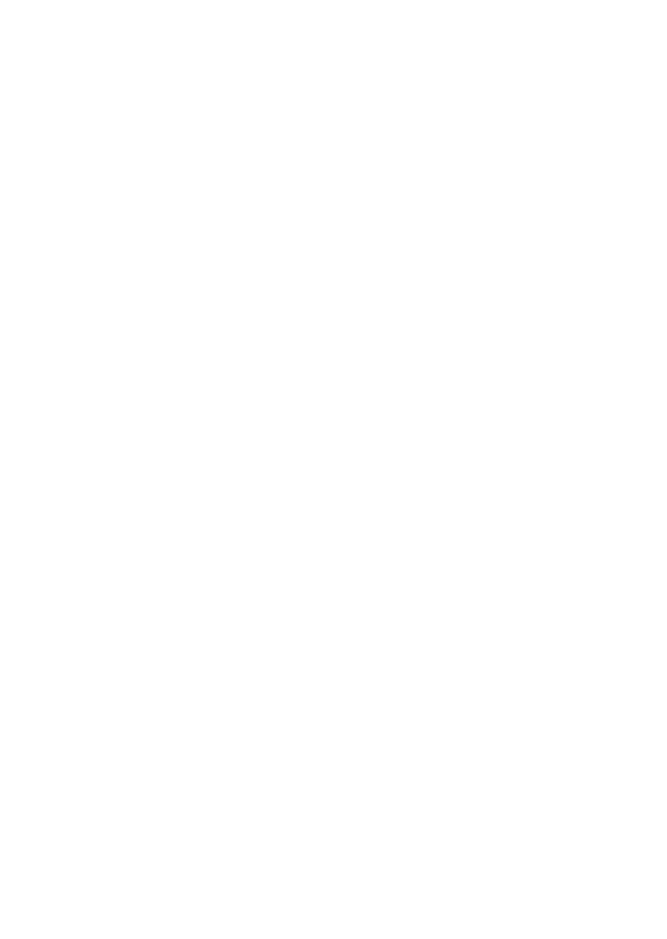
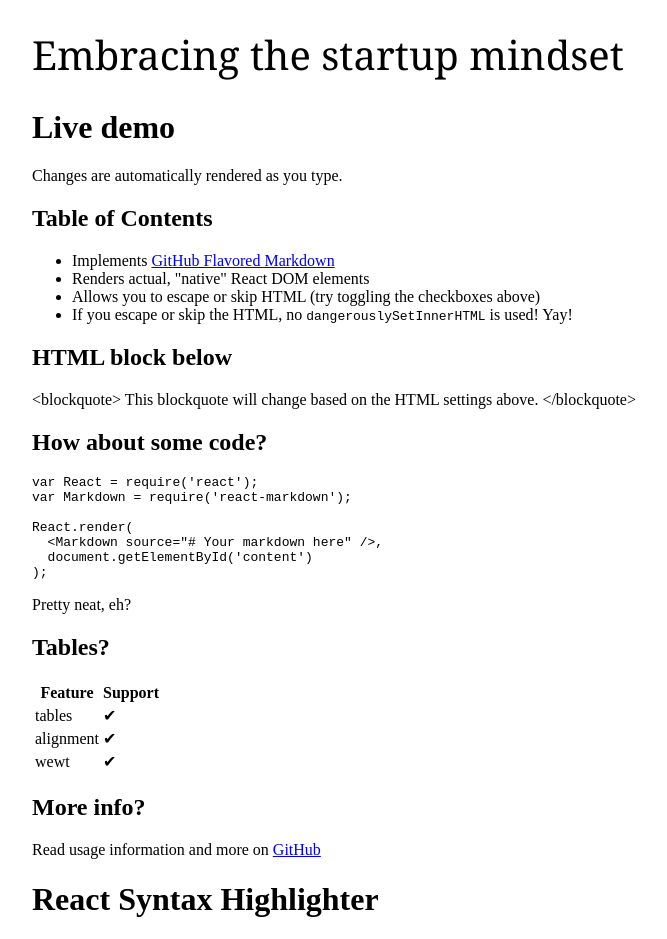
Before and after one commit to yahma25/Blog-deprecated-, a React app: page /article in a window 1280 px wide. Shown: the top 939 px of the page, without its empty margins (268-935 px from the left). Before the commit the page ends 800 px from the top, so only its background shows below. Built offline with nearby package versions, Linux system fonts and the light colour scheme.

Commit message:
Blog-9 Add Article Page. Add markdown library(react-markdown). Change markdown library to handle easy by react. - marked.js -> react-markdown, so inactivate marked.js Change git config autocrlf = false.

```diff
--- /dev/null
+++ b/mock/ArticleMock.ts
@@ -0,0 +1,75 @@
+const articleMock = `
+# Live demo
+
+Changes are automatically rendered as you type.
+
+## Table of Contents
+
+* Implements [GitHub Flavored Markdown](https://github.github.com/gfm/)
+* Renders actual, "native" React DOM elements
+* Allows you to escape or skip HTML (try toggling the checkboxes above)
+* If you escape or skip the HTML, no \`dangerouslySetInnerHTML\` is used! Yay!
+
+## HTML block below
+
+<blockquote>
+  This blockquote will change based on the HTML settings above.
+</blockquote>
+
+## How about some code?
+\`\`\`js
+var React = require('react');
+var Markdown = require('react-markdown');
+
+React.render(
+  <Markdown source="# Your markdown here" />,
+  document.getElementById('content')
+);
+\`\`\`
+
+Pretty neat, eh?
+
+## Tables?
+
+| Feature   | Support |
+| --------- | ------- |
+| tables    | ✔ |
+| alignment | ✔ |
+| wewt      | ✔ |
+
+## More info?
+
+Read usage information and more on [GitHub](//github.com/rexxars/react-markdown)
+
+# React Syntax Highlighter
+
+> “And here we are” — **another library**
+
+We do not intend to invent the bicycle, right? :)
+
+\`\`\`
+$ npm install --save react-syntax-highlighter
+\`\`\`
+
+Before we set the library we need to choose between two popular solutions for syntax highlighting — [Prism](https://prismjs.com/) or [Highlight.js](https://highlightjs.org/). They both work well, however **highlight.js does not support styling for JSX**, which was the main reason I switched to Prism.
+
+Whatever “highlighter” we choose, configuring it in our \`<ReactMarkdown />\` is pretty straightforward.
+
+<iframe src="https://medium.com/media/8ad7f8cb0eb2d5e324c606a57ff91991" allowfullscreen="" frameborder="0" height="193" width="680" title="react-markdown-renderers-code.jsx" class="s t u ew ai" scrolling="auto" style="box-sizing: inherit; position: absolute; top: 0px; left: 0px; width: 680px; height: 193px;"></iframe>
+
+\`CodeBlock\` is a file responsible for dealing with our \`<pre />\` HTML tags. To learn more about \`renderers\` property's settings, jump straight to [the library's documentation 🙌🏼](https://github.com/rexxars/react-markdown#node-types).
+
+## React Syntax Highlighter using Prism
+
+<iframe src="https://medium.com/media/6932e165c7ecd33dd9fc36f78e15f8aa" allowfullscreen="" frameborder="0" height="611" width="680" title="react-syntax-highlighter-using-prism.jsx" class="s t u ew ai" scrolling="auto" style="box-sizing: inherit; position: absolute; top: 0px; left: 0px; width: 680px; height: 611px;"></iframe>
+
+CodeBlock.js
+
+Note how we import \`SyntaxHighlighter\` from the library. It's done differently if we use Highlight.js. To see the full list of languages supported by Prism's extension click [here](https://github.com/conorhastings/react-syntax-highlighter/blob/master/AVAILABLE_LANGUAGES_PRISM.MD) and for the list of available themes check this [page](https://github.com/conorhastings/react-syntax-highlighter/blob/master/AVAILABLE_STYLES_PRISM.MD).
+
+---------------
+
+A component by [Espen Hovlandsdal](https://espen.codes/)
+`;
+
+export default articleMock;
--- a/package.json
+++ b/package.json
@@ -17,6 +17,7 @@
   "dependencies": {
     "react": "16.13.1",
     "react-dom": "16.13.1",
+    "react-markdown": "4.3.1",
     "react-redux": "7.2.0",
     "react-router": "5.2.0",
     "react-router-dom": "5.2.0",
--- a/src/components/Markdown.tsx
+++ b/src/components/Markdown.tsx
@@ -1,12 +1,12 @@
 import React, { FunctionComponent } from 'react';
-import marked from 'marked';
+import ReactMarkdown from 'react-markdown';
 
-type MarkdownProps = {
-  children?: string
-};
+interface MarkdownProps {
+  content: string
+}
 
-const Markdown: FunctionComponent = ({ children }: MarkdownProps) => (
-  <span dangerouslySetInnerHTML={{ __html: marked(children) }} />
+const Markdown: FunctionComponent<MarkdownProps> = ({ content }: MarkdownProps) => (
+  <ReactMarkdown source={content} />
 );
 
 export default Markdown;
--- a/src/index.html
+++ b/src/index.html
@@ -4,7 +4,7 @@
     <meta charset="UTF-8">
     <title>blog</title>
     <!-- markdown -->
-    <script src="https://cdn.jsdelivr.net/npm/marked/marked.min.js"></script>
+    <!--<script src="https://cdn.jsdelivr.net/npm/marked/marked.min.js"></script>--> <!-- important! check webpack.config -->
 </head>
 <body>
     <div id="root"></div>
--- a/src/layouts/Body.tsx
+++ b/src/layouts/Body.tsx
@@ -5,7 +5,7 @@ class Body extends PureComponent {
   render() {
     const text = '# Marked in the browser\n\nRendered by **marked**.';
     return (
-      <Markdown>{text}</Markdown>
+      <Markdown content={text} />
     );
   }
 }
--- a/src/main/App.tsx
+++ b/src/main/App.tsx
@@ -8,6 +8,7 @@ import { Theme } from './Theme';
 import GlobalStyle from './GlobalStyle';
 import WritingPage from '../pages/writing/WritingPage';
 import rootReducer from '../reducers';
+import ArticlePage from '../pages/article/ArticlePage';
 
 // TODO: theme should be changed by theme type option. ex) light, dark, ...
 
@@ -23,6 +24,7 @@ class App extends PureComponent {
             <Switch>
               <Route path='/' exact component={AppLayout} />
               <Route path='/writing' component={WritingPage} />
+              <Route path='/article' component={ArticlePage} />
             </Switch>
           </Provider>
         </ThemeProvider>
--- /dev/null
+++ b/src/pages/article/ArticlePage.tsx
@@ -0,0 +1,35 @@
+import React, { PureComponent } from 'react';
+import styled, { CSSObject } from 'styled-components';
+import Markdown from '../../components/Markdown';
+import articleMock from '../../../mock/ArticleMock';
+
+class ArticlePage extends PureComponent {
+  render() {
+    return (
+      <Container>
+        <Body>
+          <Title>Embracing the startup mindset</Title>
+          <Markdown content={articleMock} />
+        </Body>
+      </Container>
+    );
+  }
+}
+
+const Container = styled.div`
+  display: flex;
+  justify-content: center;
+`;
+
+const Body = styled.div`
+  margin: 0 64px;
+  max-width: 680px;
+`;
+
+const Title = styled.h1({
+  fontSize: '40px',
+  fontWeight: 400,
+  fontFamily: 'medium-content-title-font, Georgia, Cambria, Times New Roman, Times, serif',
+} as CSSObject);
+
+export default ArticlePage;
--- a/webpack.config.js
+++ b/webpack.config.js
@@ -70,6 +70,6 @@ module.exports = {
     // in html
     externals: {
         // parsing markdown used marked.js
-        marked: 'marked'
+        // marked: 'marked'
     }
 };
```
Also changed, not shown: 1 other file (tests, documents, lock files or other folders).
